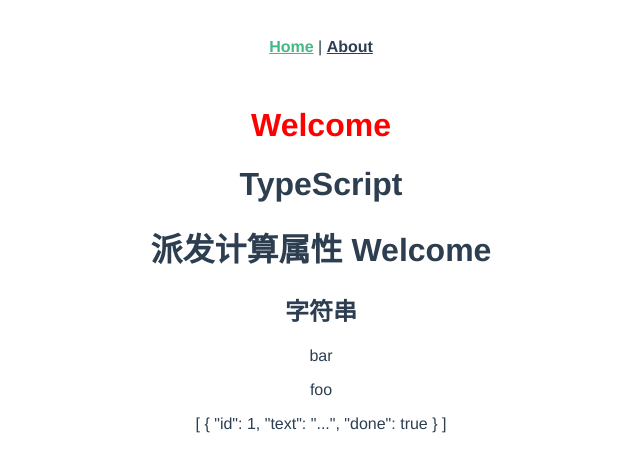
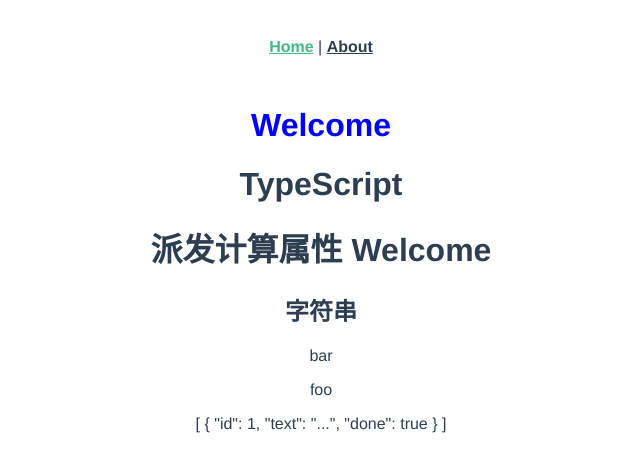
Before and after one commit to Createwj/vue-cli3.0, a Vue app: page /#/ in a window 1280 px wide. Shown: the top 472 px of the page, without its empty margins (319-959 px from the left). Built offline with nearby package versions, Linux system fonts and the light colour scheme.

Commit message:
vue-cli3.0 中使用过滤器

```diff
--- a/src/components/HelloWorld.vue
+++ b/src/components/HelloWorld.vue
@@ -116,7 +116,7 @@
 </script>
 <style scoped lang="stylus">
 .col
-    color: red
+    color: blue
 h3
   margin 40px 0 0
 
```
